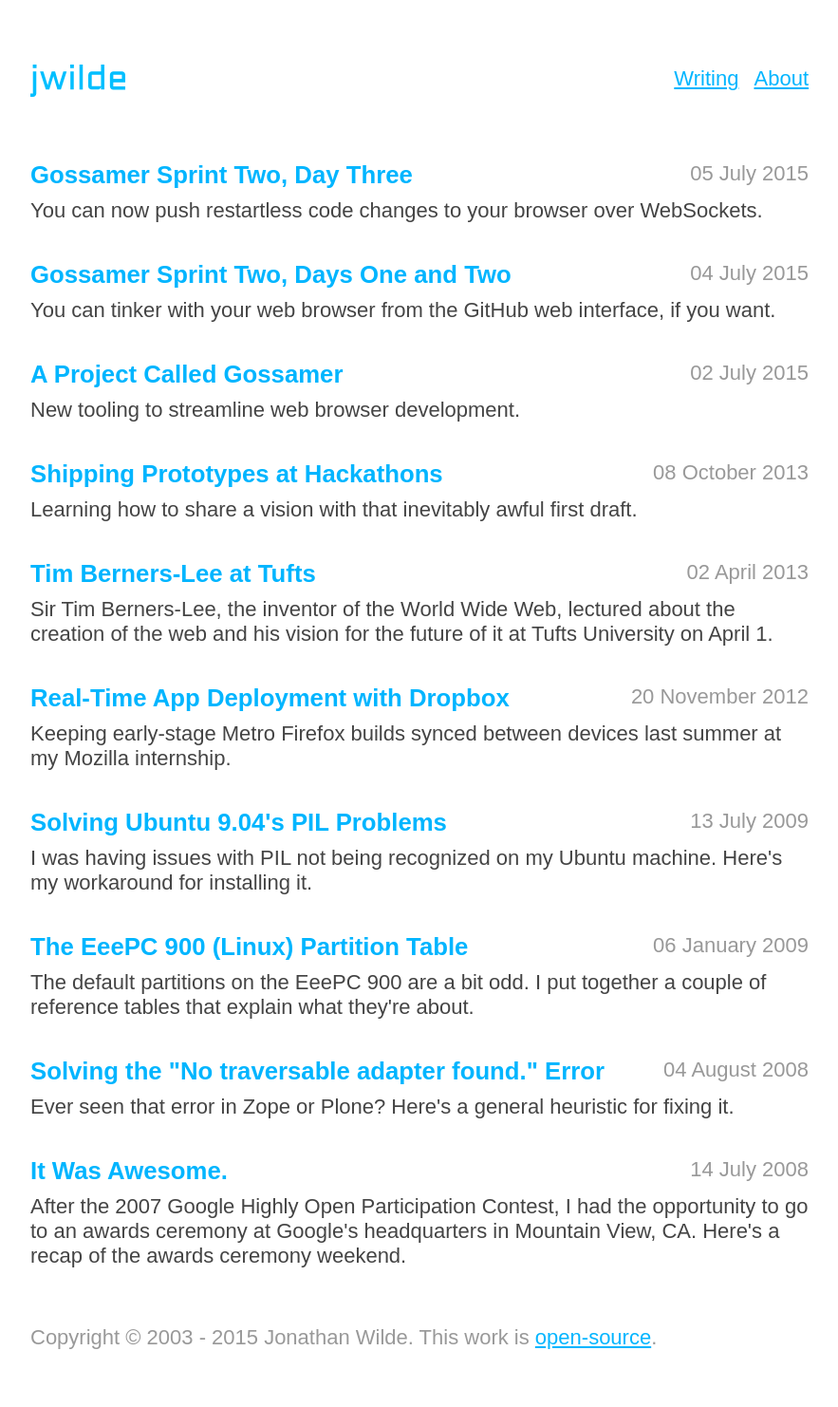
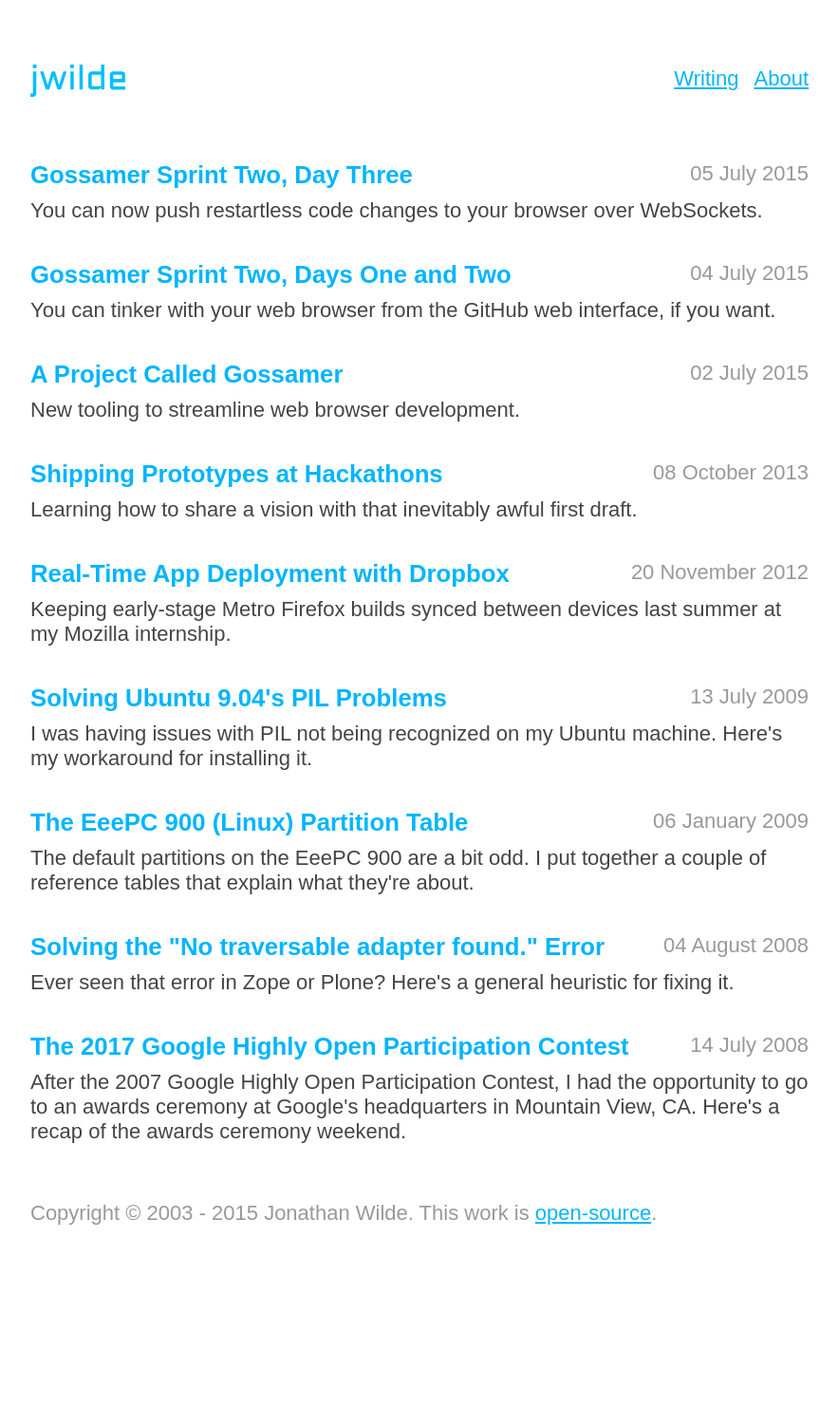
Before and after one commit to hellojwilde/hellojwilde.github.io, a Jekyll site: the page built from index.html, in a window 1280 px wide. Shown: the whole page at 95% size, without its empty margins (198-1081 px from the left). Built offline with Jekyll 4.4.1, drawn with Linux system fonts in a browser that asks for light colours; after the commit the page ends 1351 px from its top, so only the background shows below that.

Commit message:
Clean up super old posts

```diff
--- a/_posts/2008-07-14-it-was-awesome.md
+++ b/_posts/2008-07-14-it-was-awesome.md
@@ -1,13 +1,13 @@
 ---
 layout: post
-title: It Was Awesome.
+title: The 2017 Google Highly Open Participation Contest
 summary:
     After the 2007 Google Highly Open Participation Contest, I had the
     opportunity to go to an awards ceremony at Google's headquarters in
     Mountain View, CA.  Here's a recap of the awards ceremony weekend.
 ---
 
-The title really says it all.  Seriously.  I recently had the chance to
+I recently had the chance to
 make a very special trip to the Googleplex. It is an event I definitely
 won't forget for a *really* long time.
 
--- a/_posts/2013-04-02-tim-berners-lee-at-tufts.md
+++ /dev/null
@@ -1,17 +0,0 @@
----
-layout: post
-title: Tim Berners-Lee at Tufts
-summary:
-    Sir Tim Berners-Lee, the inventor of the World Wide Web,
-    lectured about the creation of the web and
-    his vision for the future of it at Tufts University on April 1.
----
-
-<div>
-<script src="//storify.com/speedbreeze/tim-berners-lee-at-tufts.js?header=false">
-</script>
-<noscript>
-  <a href="//storify.com/speedbreeze/tim-berners-lee-at-tufts" target="_blank">
-  View the story "Tim Berners-Lee at Tufts" on Storify</a>
-</noscript>
-</div>
```
